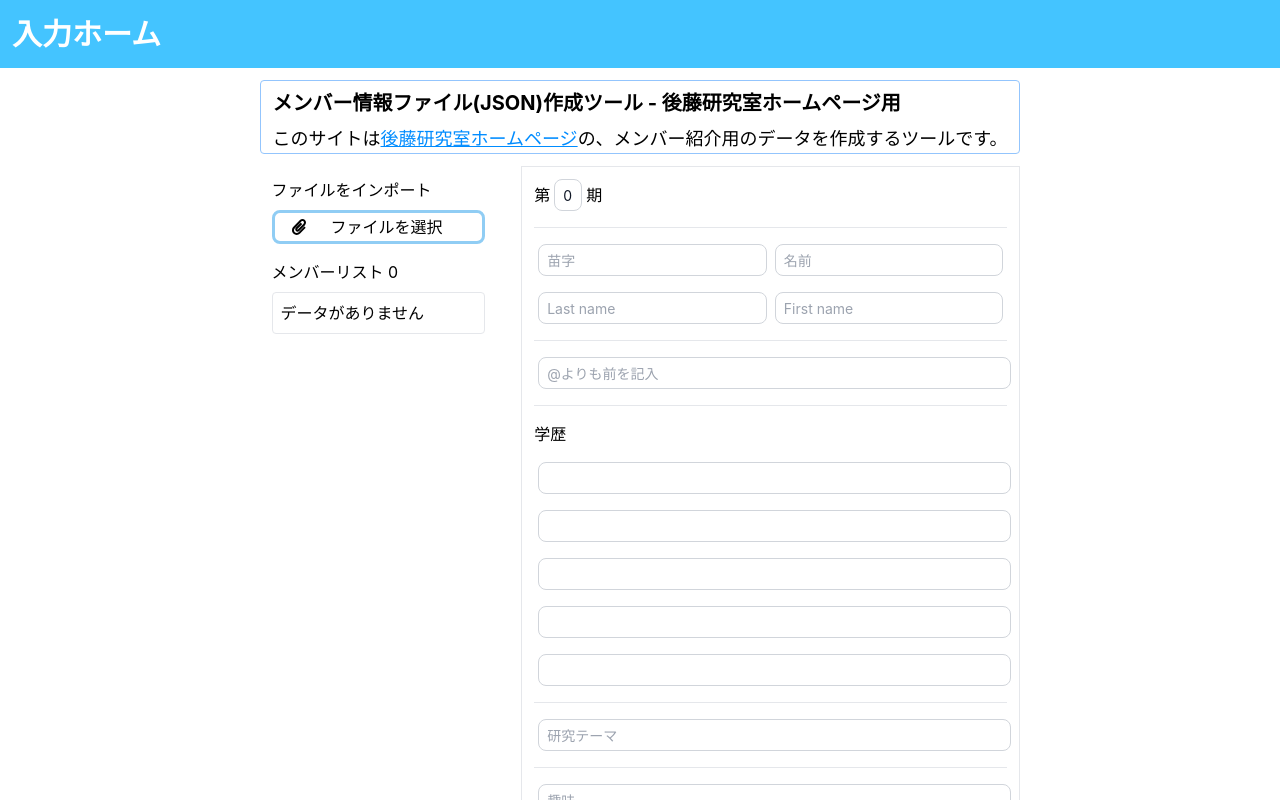
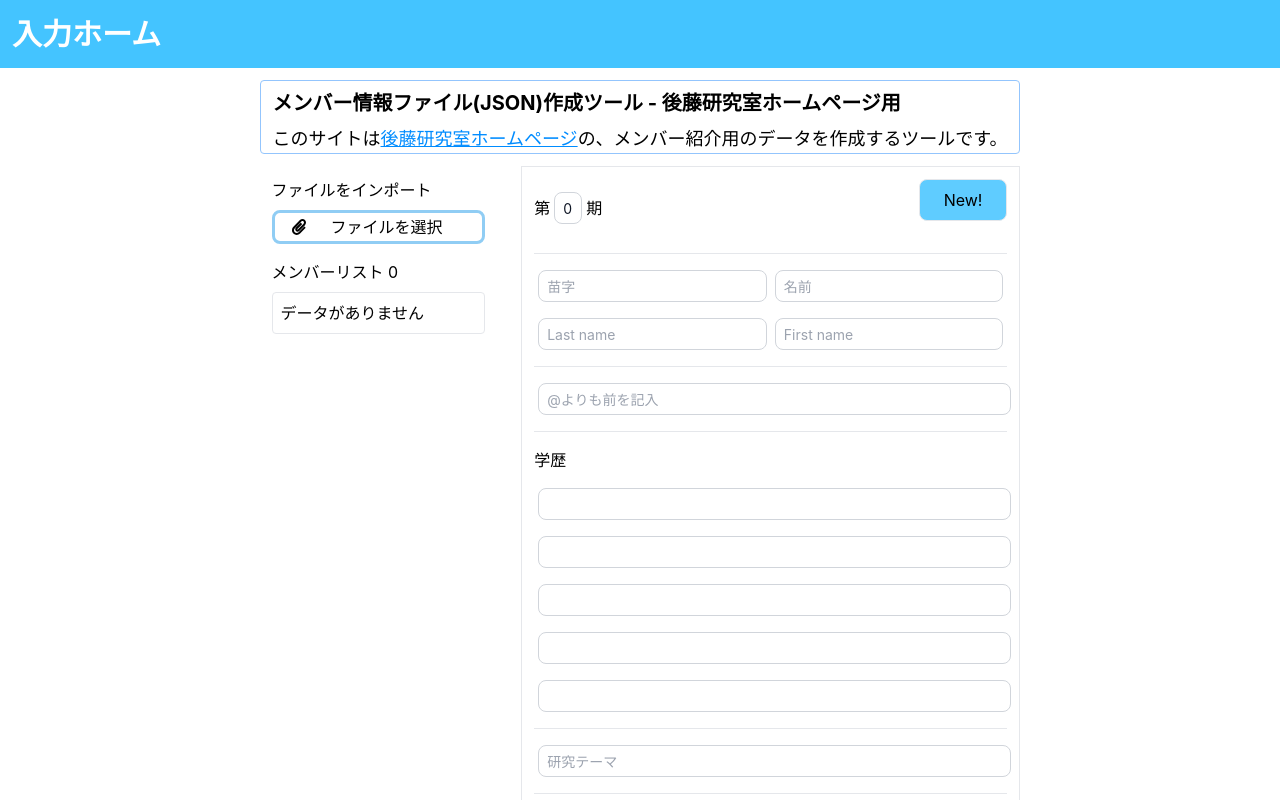
Before and after one commit to ryusei-tsune/member-info-editor, a React (Create React App) app: page / in a window 1280 px wide. Shown: the top 800 px of the page. Built offline with nearby package versions, Linux system fonts and the light colour scheme.

Commit message:
繰り返し部分を簡略化

```diff
--- a/src/App.css
+++ b/src/App.css
@@ -1,3 +1,6 @@
+.my-container {
+  min-width: 60%;
+}
 .app-bar {
   background-color: #44c4ff;
   color: white;
--- a/src/App.tsx
+++ b/src/App.tsx
@@ -1,4 +1,4 @@
-import React, { useState, useRef, useEffect } from 'react'
+import React, { useState, useRef, useEffect, MutableRefObject } from 'react'
 import { animateScroll as scroller } from 'react-scroll'
 import { FaEdit, FaPaperclip } from 'react-icons/fa'
 import { MdDelete } from 'react-icons/md'
@@ -78,9 +78,31 @@ const App = () => {
     scroller.scrollToTop()
   }
 
+  const initialMemberInfo = () => {
+    setMemberInfo(
+      {
+        id: -1,
+        class: 0,
+        lname: '',
+        fname: '',
+        elname: '',
+        efname: '',
+        email: '',
+        career1: '',
+        career2: '',
+        career3: '',
+        career4: '',
+        career5: '',
+        study: '',
+        hobby: '',
+        language: '',
+        comment: ''
+      }
+    )
+  }
+
   const resisterMember = () => {
     const id = memberInfo.id
-    console.log(id)
     let tempMembers: Member[] = members
     const tempMemberInfo: Member = {
       id: tempMembers.length,
@@ -101,36 +123,15 @@ const App = () => {
       comment: commentRef.current.value
     }
     if (id === -1) {
-      console.log("test1")
       tempMembers = [...members, tempMemberInfo]
     }
     else {
-      console.log("test2")
       tempMemberInfo.id = tempMembers[id].id
       tempMembers[id] = tempMemberInfo
     }
     setMembers(tempMembers)
 
-    setMemberInfo(
-      {
-        id: -1,
-        class: 0,
-        lname: '',
-        fname: '',
-        elname: '',
-        efname: '',
-        email: '',
-        career1: '',
-        career2: '',
-        career3: '',
-        career4: '',
-        career5: '',
-        study: '',
-        hobby: '',
-        language: '',
-        comment: ''
-      }
-    )
+    initialMemberInfo()
   }
 
   useEffect(() => {
@@ -210,34 +211,46 @@ const App = () => {
   }
 
   const MemberInfo = () => {
+    const nameInputField: { lastName: string, lastNameRef: MutableRefObject<HTMLInputElement>, firstName: string, firstNameRef: MutableRefObject<HTMLInputElement> }[] = [
+      { lastName: '苗字', lastNameRef: lastNameRef, firstName: '名前', firstNameRef: firstNameRef },
+      { lastName: 'Last name', lastNameRef: enLastNameRef, firstName: 'First name', firstNameRef: enFirstNameRef },
+    ]
+    const careerList: MutableRefObject<HTMLInputElement>[] = [career1Ref, career2Ref, career3Ref, career4Ref, career5Ref]
+    const etcList: { text: string, ref: MutableRefObject<HTMLInputElement> }[] = [
+      { text: '研究テーマ', ref: studyRef },
+      { text: '趣味', ref: hobbyRef },
+      { text: '使用言語', ref: languageRef },
+      { text: 'コメント', ref: commentRef },
+    ]
     return (
       <div className='m-3 p-3 border'>
-        <div className='flex mb-4 items-center'>
+        <div className='flex mb-4 justify-between'>
+          <div className='flex items-center'>
             第
             <div className='w-7 mx-1'>
               <InputField type="number" ref={classRef} />
             </div>
             期
           </div>
+          <div>
+            <button onClick={initialMemberInfo} className='border rounded-lg py-2 px-6 mb-4 bg-[#5fccff]'>New!</button>
+          </div>
+        </div>
 
         <hr />
 
-        <div className='flex my-4'>
+        {
+          nameInputField.map((nameList: { lastName: string, lastNameRef: MutableRefObject<HTMLInputElement>, firstName: string, firstNameRef: MutableRefObject<HTMLInputElement> }) =>
+            <div className='flex my-4' key={`name-inputField-${nameList.lastName}`}>
               <div className='w-1/2 mx-1'>
-            <InputField type="text" placeholder='苗字' ref={lastNameRef} />
+                <InputField type="text" placeholder={nameList.lastName} ref={nameList.lastNameRef} />
               </div>
               <div className='w-1/2 mx-1'>
-            <InputField type="text" placeholder='名前' ref={firstNameRef} />
+                <InputField type="text" placeholder={nameList.firstName} ref={nameList.firstNameRef} />
               </div>
             </div>
-        <div className='flex my-4'>
-          <div className='w-1/2 mx-1'>
-            <InputField type="text" placeholder='Last name' ref={enLastNameRef} />
-          </div>
-          <div className='w-1/2 mx-1'>
-            <InputField type="text" placeholder='First name' ref={enFirstNameRef} />
-          </div>
-        </div>
+          )
+        }
 
         <hr />
 
@@ -247,67 +260,29 @@ const App = () => {
           </div>
         </div>
 
-        <hr className='mb-4' />
-        <div>
+        <hr />
+
+        <div className='mt-4'>
           学歴
+          {careerList.map((careerRef: MutableRefObject<HTMLInputElement>, index: number) =>
+            <div className='my-4' key={`career-inputField-${index}`}>
+              <div className='w-full mx-1'>
+                <InputField type="text" ref={careerRef} />
+              </div>
+            </div>
+          )}
+        </div>
+
+        {etcList.map((value: { text: string, ref: MutableRefObject<HTMLInputElement> }) =>
+          <div key={`etc-inputField-${value.text}`}>
+            <hr />
             <div className='my-4'>
               <div className='w-full mx-1'>
-              <InputField type="text" ref={career1Ref} />
-            </div>
-          </div>
-          <div className='my-4'>
-            <div className='w-full mx-1'>
-              <InputField type="text" ref={career2Ref} />
-            </div>
-          </div>
-          <div className='my-4'>
-            <div className='w-full mx-1'>
-              <InputField type="text" ref={career3Ref} />
-            </div>
-          </div>
-          <div className='my-4'>
-            <div className='w-full mx-1'>
-              <InputField type="text" ref={career4Ref} />
-            </div>
-          </div>
-          <div className='my-4'>
-            <div className='w-full mx-1'>
-              <InputField type="text" ref={career5Ref} />
+                <InputField type="text" placeholder={value.text} ref={value.ref} />
               </div>
             </div>
           </div>
-
-        <hr />
-
-        <div className='my-4'>
-          <div className='w-full mx-1'>
-            <InputField type="text" placeholder='研究テーマ' ref={studyRef} />
-          </div>
-        </div>
-
-        <hr />
-
-        <div className='my-4'>
-          <div className='w-full mx-1'>
-            <InputField type="text" placeholder='趣味' ref={hobbyRef} />
-          </div>
-        </div>
-
-        <hr />
-
-        <div className='my-4'>
-          <div className='w-full mx-1'>
-            <InputField type="text" placeholder='使用言語' ref={languageRef} />
-          </div>
-        </div>
-
-        <hr />
-
-        <div className='my-4'>
-          <div className='w-full mx-1'>
-            <InputField type="text" placeholder='コメント' ref={commentRef} />
-          </div>
-        </div>
+        )}
       </div>
     )
   }
@@ -324,7 +299,7 @@ const App = () => {
     <div>
       <div className='app-bar text-3xl font-bold py-4 pl-3'>入力ホーム</div>
       <div className=' flex justify-center'>
-        <div className='mt-3 max-w-screen-xl'>
+        <div className='mt-3 max-w-screen-xl my-container'>
           <Header />
           <div className='grid grid-cols-1 sm:grid-cols-3'>
             <div className='sm:col-span-1'>
```
Lines whose indentation alone changed are shown as unchanged.
